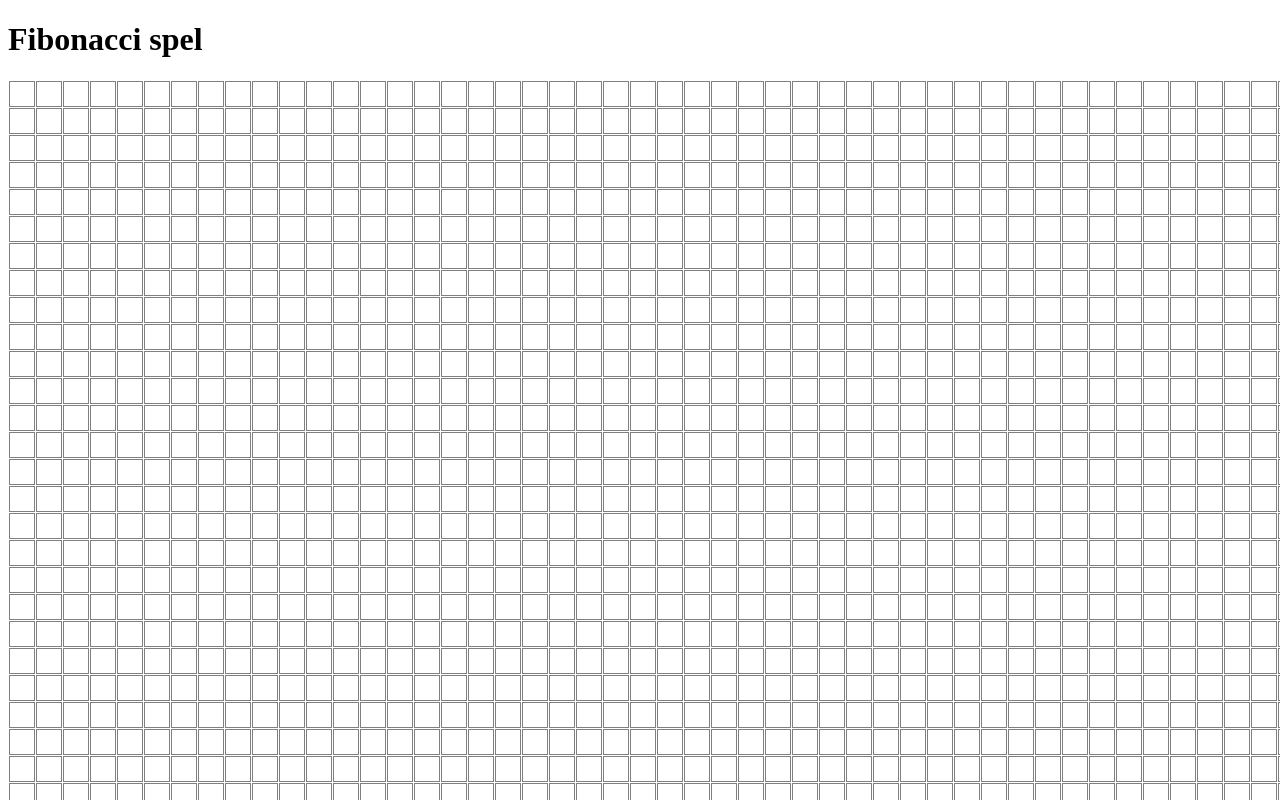
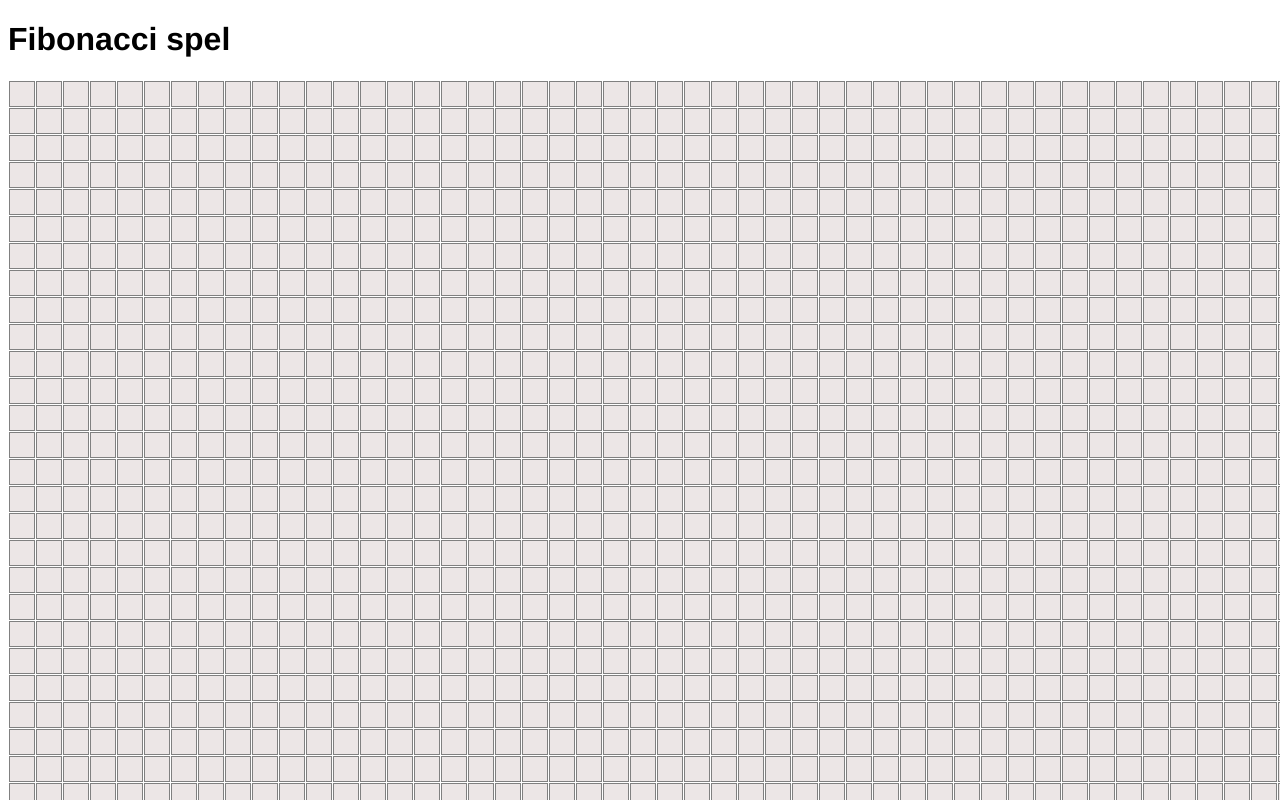
Before and after one commit to LeoniePeters/fibonacci-spel, a React (Create React App) app: page / in a window 1280 px wide. Shown: the top 800 px of the page. Built offline with nearby package versions, Linux system fonts and the light colour scheme.

Commit message:
add styling: font and animated fontsize

```diff
--- a/src/components/Fibonacci.css
+++ b/src/components/Fibonacci.css
@@ -1,3 +1,6 @@
+.fibonacciComponent {
+  font-family: helvetica;
+}
 .grid-container {
   border-spacing: 1px;
 }
@@ -5,25 +8,31 @@
 .cellData {
   min-width: 22px;
   height: 22px;
+  background-color: rgb(236, 230, 230);
   border: 0.5px solid gray;
   padding: 1px;
   font-size: 80%;
+  text-align: center
 }
 
 @keyframes yellow {
   from {
-    background-color: white
+    background-color: rgb(236, 230, 230);
+    font-size: 80%;
   }
   to {
-    background-color: #ffcc00
+    background-color: #ffcc00;
+    font-size: 100%;
   }
 }
 
 @keyframes green {
   from {
-    background-color: white
+    background-color: rgb(236, 230, 230);
+    font-size: 80%;
   }
   to {
-    background-color: #07913c
+    background-color: #0bc452;
+    font-size: 130%;
   }
 }
--- a/src/components/Fibonacci.js
+++ b/src/components/Fibonacci.js
@@ -12,7 +12,7 @@ function renderCell(cellObject, handleOnClick) {
 
 export default function Fibonacci({ grid, handleOnClick }) {
   return (
-    <div>
+    <div className='fibonacciComponent'>
       <h1>Fibonacci spel</h1>
       <table className='grid-container'>
         <tbody>
@@ -24,8 +24,3 @@ export default function Fibonacci({ grid, handleOnClick }) {
     </div>
   )
 }
-
-/* <button
-      className='cellButton'
-      key={`${cellObject.row}-${cellObject.column}`}> */
-/* </button> */
```
